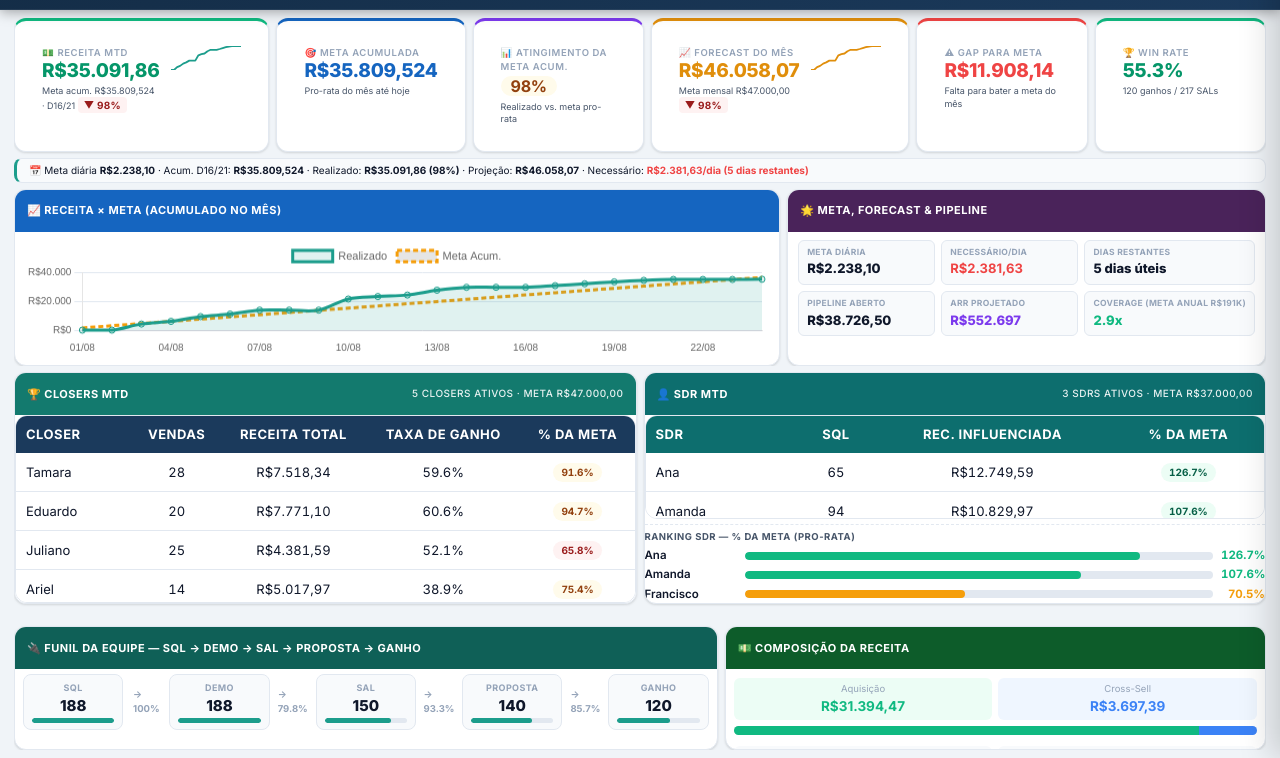
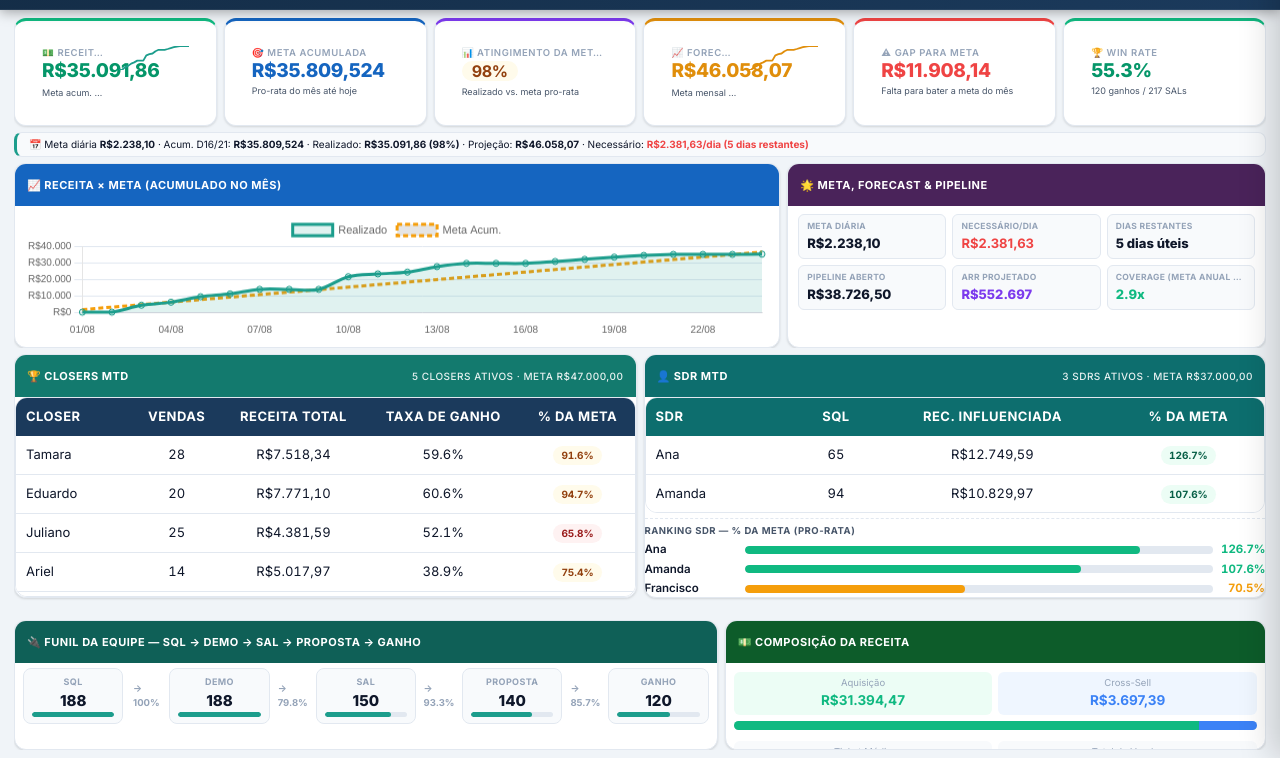
Before and after one commit to michaelamplimed/Amplimed-Painel-Comercial, a website: page index.html in a window 1280 px wide. Shown: the part 42-800 px from the top of the page. Drawn offline with nearby package versions, Linux system fonts and the light colour scheme.

Commit message:
fix: elimina rolagem vertical (pisos de altura do grid reduzidos p/ caber em telas reais com chrome do navegador) e corrige overflow horizontal introduzido pelo white-space:nowrap nos labels do scorecard (grid-template-columns agora usa minmax(0,1fr)); adiciona estado vazio compacto p/ tabelas de Closers/SDR sem dados

```diff
--- a/index.html
+++ b/index.html
@@ -219,7 +219,7 @@
    KPI GRIDS
 ══════════════════════════════════════════════════ */
 .kgrid{display:grid;grid-template-columns:repeat(auto-fit,minmax(155px,1fr));gap:var(--sp-3);margin-bottom:var(--sp-4)}
-.kgrid-2{display:grid;grid-template-columns:repeat(2,1fr);gap:var(--sp-3);margin-bottom:var(--sp-4)}
+.kgrid-2{display:grid;grid-template-columns:repeat(2,minmax(0,1fr));gap:var(--sp-3);margin-bottom:var(--sp-4)}
 .kgrid-3{display:grid;grid-template-columns:repeat(3,1fr);gap:var(--sp-3);margin-bottom:var(--sp-4)}
 .kgrid-4{display:grid;grid-template-columns:repeat(4,1fr);gap:var(--sp-3);margin-bottom:var(--sp-4)}
 .kgrid-hero{display:grid;grid-template-columns:repeat(6,1fr);gap:var(--sp-4);margin-bottom:var(--sp-4)}
@@ -390,8 +390,8 @@
 /* ══════════════════════════════════════════════════
    LINHA CENTRAL — gráfico dominante + painel Meta/Forecast/Pipeline
 ══════════════════════════════════════════════════ */
-.central-row{display:grid;grid-template-columns:1.6fr 1fr;gap:var(--sp-4);margin-bottom:var(--sp-4)}
-.forecast-mini-grid{display:grid;grid-template-columns:repeat(3,1fr);gap:6px}
+.central-row{display:grid;grid-template-columns:minmax(0,1.6fr) minmax(0,1fr);gap:var(--sp-4);margin-bottom:var(--sp-4)}
+.forecast-mini-grid{display:grid;grid-template-columns:repeat(3,minmax(0,1fr));gap:6px}
 .forecast-mini-item{background:var(--surface2);border:1px solid var(--border);border-radius:var(--r-sm);padding:5px 8px}
 .forecast-mini-lbl{font-size:8.5px;color:var(--ink3);text-transform:uppercase;font-weight:700;letter-spacing:.3px;white-space:nowrap;overflow:hidden;text-overflow:ellipsis}
 .forecast-mini-val{font-size:13px;font-weight:800;color:var(--ink);margin-top:1px;white-space:nowrap;overflow:hidden;text-overflow:ellipsis}
@@ -399,7 +399,7 @@
 /* ══════════════════════════════════════════════════
    RODAPÉ — funil da equipe + composição/aging
 ══════════════════════════════════════════════════ */
-.footer-row{display:grid;grid-template-columns:1.3fr 1fr;gap:var(--sp-4);margin-bottom:0}
+.footer-row{display:grid;grid-template-columns:minmax(0,1.3fr) minmax(0,1fr);gap:var(--sp-4);margin-bottom:0}
 #team-funnel-row{display:flex;align-items:stretch;gap:6px;overflow-x:hidden}
 .tf-step{flex:1;min-width:0;background:var(--surface2);border:1px solid var(--border);border-radius:var(--r);padding:6px 8px;text-align:center}
 .tf-lbl{font-size:9px;color:var(--ink3);text-transform:uppercase;font-weight:700;letter-spacing:.4px}
@@ -654,28 +654,28 @@
 .content{flex:1!important;min-height:0!important;overflow:hidden!important;padding:8px 14px!important;display:flex!important;flex-direction:column!important;box-sizing:border-box}
 .section.active{display:flex!important;flex-direction:column!important;flex:1!important;min-height:0!important;overflow:hidden!important}
 /* sec-ceo: grid com ultima linha preenchendo o restante */
-#sec-ceo{display:grid!important;grid-template-rows:auto auto minmax(150px,1fr) minmax(180px,1.4fr) minmax(110px,.7fr);gap:6px;height:100%;overflow:hidden}
+#sec-ceo{display:grid!important;grid-template-rows:auto auto minmax(80px,1fr) minmax(100px,1.4fr) minmax(50px,.7fr);gap:6px;height:100%;max-height:100%;overflow:hidden}
 /* KPI hero (scorecard executivo — 6 KPIs) — nunca quebra em 2 linhas: no
    painel de tela única, altura é o recurso escasso, não largura. */
-.kgrid-hero{margin-bottom:0!important;gap:7px!important;grid-template-columns:repeat(6,1fr)!important}
+.kgrid-hero{margin-bottom:0!important;gap:7px!important;grid-template-columns:repeat(6,minmax(0,1fr))!important}
 .kcard-inner{padding:7px 10px!important}
-.kcard-lbl{font-size:9px!important;margin-bottom:1px}
+.kcard-lbl{font-size:9px!important;margin-bottom:1px;white-space:nowrap;overflow:hidden;text-overflow:ellipsis}
 .kcard-val{font-size:16px!important}
-.kcard-note{font-size:9px!important;margin-top:1px}
+.kcard-note{font-size:9px!important;margin-top:1px;white-space:nowrap;overflow:hidden;text-overflow:ellipsis}
 /* pace bar */
 .pace-bar{padding:4px 12px!important;margin-bottom:0!important;font-size:10px!important}
 /* linha central: gráfico + painel meta/forecast/pipeline */
-.central-row{gap:7px!important;margin-bottom:0!important;display:grid!important;min-height:0;height:100%;overflow:hidden}
+.central-row{gap:7px!important;margin-bottom:0!important;display:grid!important;min-height:0;max-height:100%;height:100%;overflow:hidden}
 .central-row .sec-card{display:flex!important;flex-direction:column!important;overflow:hidden!important;min-height:0;margin-bottom:0!important}
 .central-row .sec-body{flex:1!important;min-height:0;overflow:hidden!important;padding:8px 10px!important;display:flex!important;flex-direction:column!important}
 .central-row .chart-wrap{flex:1;min-height:0;height:auto;position:relative}
 .central-row .chart-wrap canvas{position:absolute;inset:0;width:100%!important;height:100%!important}
 /* rodapé: funil da equipe + composição/aging */
-.footer-row{gap:7px!important;margin-bottom:0!important;display:grid!important}
-.footer-row .sec-card{margin-bottom:0!important}
-.footer-row .sec-body{padding:7px 10px!important}
+.footer-row{gap:7px!important;margin-bottom:0!important;display:grid!important;min-height:0;max-height:100%;overflow:hidden}
+.footer-row .sec-card{margin-bottom:0!important;min-height:0;max-height:100%;overflow:hidden;display:flex!important;flex-direction:column!important}
+.footer-row .sec-body{padding:7px 10px!important;min-height:0;overflow:hidden!important;flex:1!important}
 /* two-col: preenche o 1fr do grid */
-.two-col{gap:7px!important;margin-bottom:0!important;display:flex!important;align-items:stretch!important;min-height:0;height:100%;overflow:hidden}
+.two-col{gap:7px!important;margin-bottom:0!important;display:flex!important;align-items:stretch!important;min-height:0;height:100%;max-height:100%;overflow:hidden}
 .two-col .sec-card{display:flex!important;flex-direction:column!important;flex:1!important;overflow:hidden!important;min-height:0}
 .two-col .sec-body{flex:1!important;overflow:hidden!important;padding:0!important;display:flex!important;flex-direction:column!important;min-height:0}
 /* tabela: centraliza verticalmente em vez de esticar linhas (evita gaps desproporcionais) */
@@ -709,7 +709,11 @@
 }
 @media(max-height:700px){
   .footer-row{display:none!important}
-  #sec-ceo{grid-template-rows:auto auto minmax(140px,1fr) minmax(160px,1.4fr)!important}
+  #sec-ceo{grid-template-rows:auto auto minmax(80px,1fr) minmax(100px,1.4fr)!important}
+}
+@media(max-height:600px){
+  .pace-bar{display:none!important}
+  #sec-ceo{grid-template-rows:auto minmax(70px,1fr) minmax(90px,1.4fr)!important}
 }
 /* tipografia — equilibrada entre topo e base do painel */
 .sec-hdr{padding:6px 12px!important;font-size:11px!important}
@@ -1223,7 +1227,7 @@
     const pctGeral = metaProRataSoma>0 ? Math.round(somaTotalAmount/metaProRataSoma*1000)/10 : 0;
     const bcGeral = pctGeral>=100?'bdg-g':(pctGeral>=70?'bdg-a':'bdg-r');
     const linhaTotal = '<tr style="background:#F1F5F9;font-weight:700;border-top:2px solid #1B3A5C"><td>Total / M&eacute;dia</td><td>'+somaVendas+'</td><td>'+fmtMoeda(somaTotalAmount)+'</td><td>'+taxaGeral+'%</td><td><span class="bdg '+bcGeral+'">'+pctGeral+'%</span></td></tr>';
-    tblMini.innerHTML = linhas + linhaTotal;
+    tblMini.innerHTML = closersAtivos.length ? (linhas + linhaTotal) : '<tr><td colspan="5" style="text-align:center;color:var(--ink3);padding:22px 10px">Sem dados de closers no momento</td></tr>';
   }
 
   // SDR mini-table — dados reais via HubSpot (campo "SDR do Negócio")
@@ -1240,7 +1244,7 @@
     const pctGeralSdr = somaMetaProRataSdr>0 ? Math.round(somaRec/somaMetaProRataSdr*1000)/10 : 0;
     const bcGeralSdr = pctGeralSdr>=100?'bdg-g':(pctGeralSdr>=70?'bdg-a':'bdg-r');
     const linhaTotalSdr = '<tr style="background:#F1F5F9;font-weight:700;border-top:2px solid #0D6E6E"><td>Total / M&eacute;dia</td><td>'+somaSql+'</td><td>'+fmtMoeda(somaRec)+'</td><td><span class="bdg '+bcGeralSdr+'">'+pctGeralSdr+'%</span></td></tr>';
-    tblSdr.innerHTML = linhasSdr + linhaTotalSdr;
+    tblSdr.innerHTML = sdrsAtivos.length ? (linhasSdr + linhaTotalSdr) : '<tr><td colspan="4" style="text-align:center;color:var(--ink3);padding:22px 10px">Sem dados de SDR no momento</td></tr>';
     if(el('sdr-hdr-sub')){
       el('sdr-hdr-sub').textContent = sdrsAtivos.length+' SDRs ativos \u00b7 Meta '+fmtMoeda(d.metas ? d.metas.sdr : 0);
     }
```
